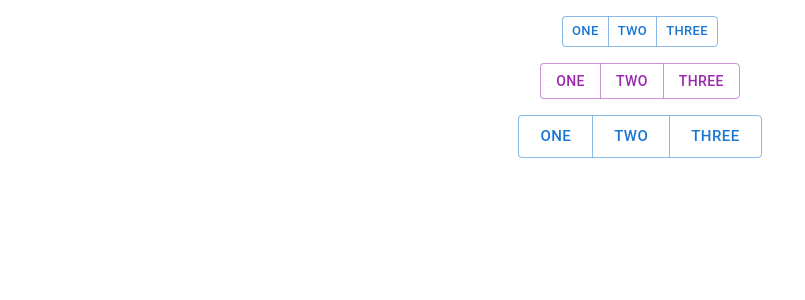
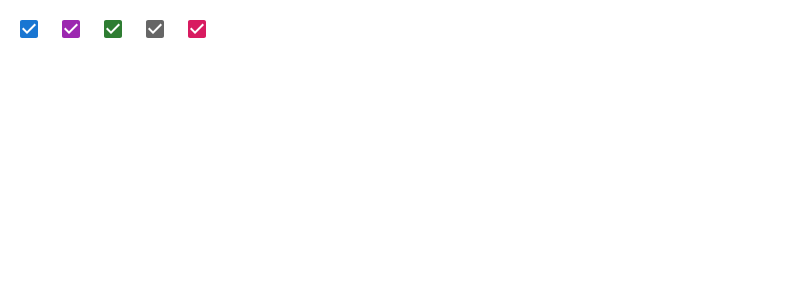
Before and after one commit to watcharakornton/mui_tutorials, a React (Vite) app: page / in a window 1280 px wide. Shown: the top 300 px of the page, without its empty margins (0-805 px from the left). Built offline with nearby package versions, Linux system fonts and the light colour scheme.

Commit message:
BasicCheckbox

```diff
--- a/src/App.jsx
+++ b/src/App.jsx
@@ -11,8 +11,8 @@ import { BasicTransferList } from "./inputs/BasicTransferList"
 import { EnhancedTransferList } from "./inputs/EnhancedTransferList"
 import { BasicTable } from "./inputs/BasicTable"
 import { DenseTable } from "./inputs/DenseTable"
-import { BasicButtonGroup } from "./inputs/BasicButtonGroup"
-import { GroupSizesColors } from "./inputs/BasicButtonGroup"
+import { BasicButtonGroup, GroupSizesColors } from "./inputs/BasicButtonGroup"
+import { CheckBoxes, CheckboxLabels, SizeCheckboxes, ColorCheckboxes } from "./inputs/CheckBoxes"
 
 function App() {
   return (
@@ -31,7 +31,11 @@ function App() {
       {/* <BasicTable /> */}
       {/* <DenseTable /> */}
       {/* <BasicButtonGroup /> */}
-      <GroupSizesColors />
+      {/* <GroupSizesColors /> */}
+      {/* <CheckBoxes /> */}
+      {/* <CheckboxLabels /> */}
+      {/* <SizeCheckboxes /> */}
+      <ColorCheckboxes />
     </>
   )
 }
--- /dev/null
+++ b/src/inputs/CheckBoxes.jsx
@@ -0,0 +1,65 @@
+import * as React from 'react';
+import Checkbox from '@mui/material/Checkbox';
+
+import FormGroup from '@mui/material/FormGroup';
+import FormControlLabel from '@mui/material/FormControlLabel';
+
+import { pink } from '@mui/material/colors';
+
+const label = { inputProps: { 'aria-label': 'Checkbox demo' } };
+
+export const ColorCheckboxes = () => {
+    return (
+        <div>
+            <Checkbox {...label} defaultChecked />
+            <Checkbox {...label} defaultChecked color="secondary" />
+            <Checkbox {...label} defaultChecked color="success" />
+            <Checkbox {...label} defaultChecked color="default" />
+            <Checkbox
+                {...label}
+                defaultChecked
+                sx={{
+                    color: pink[800],
+                    '&.Mui-checked': {
+                        color: pink[600],
+                    },
+                }}
+            />
+        </div>
+    );
+}
+
+export const SizeCheckboxes = () => {
+    return (
+        <div>
+            <Checkbox {...label} defaultChecked size="small" />
+            <Checkbox {...label} defaultChecked />
+            <Checkbox
+                {...label}
+                defaultChecked
+                sx={{ '& .MuiSvgIcon-root': { fontSize: 28 } }}
+            />
+        </div>
+    );
+}
+
+export const CheckboxLabels = () => {
+    return (
+        <FormGroup>
+            <FormControlLabel control={<Checkbox defaultChecked />} label="Label" />
+            <FormControlLabel required control={<Checkbox />} label="Required" />
+            <FormControlLabel disabled control={<Checkbox />} label="Disabled" />
+        </FormGroup>
+    )
+}
+
+export const CheckBoxes = () => {
+    return (
+        <div>
+            <Checkbox {...label} defaultChecked />
+            <Checkbox {...label} />
+            <Checkbox {...label} disabled />
+            <Checkbox {...label} disabled checked />
+        </div>
+    );
+}
```
